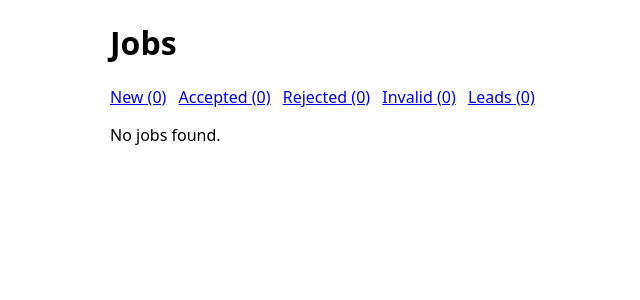
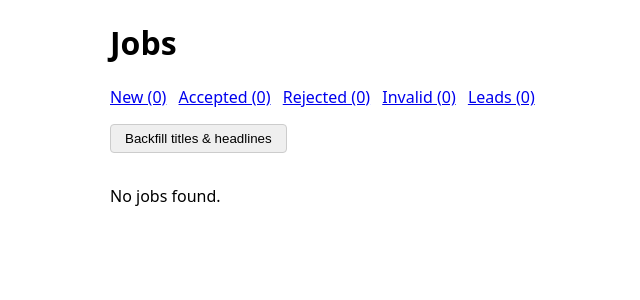
Before and after one commit to RmMsr/job-seek, a FastAPI app: page / in a window 1280 px wide. Shown: the part 38-338 px from the top of the page, without its empty margins (50-690 px from the left). Run offline with FastAPI, Linux system fonts and the light colour scheme; data that the repository does not hold is empty; some libraries are stand-ins or nearby versions.

Commit message:
feat: add backfill titles/headlines button to jobs list page

```diff
--- a/app/templates/jobs/list.html
+++ b/app/templates/jobs/list.html
@@ -9,6 +9,7 @@
   <a href="/?status=invalid">Invalid ({{ counts.invalid }})</a>
   <a href="/?content_type=lead">Leads ({{ counts.lead }})</a>
 </div>
+<button class="btn" data-progress-url="/jobs/backfill-headlines" style="margin-bottom:1rem;">Backfill titles &amp; headlines</button>
 {% if jobs %}
   {% for job in jobs %}
     {% include "jobs/_row.html" %}
```
Also changed, not shown: tests/test_routes_jobs.py (+6 -0 lines).
